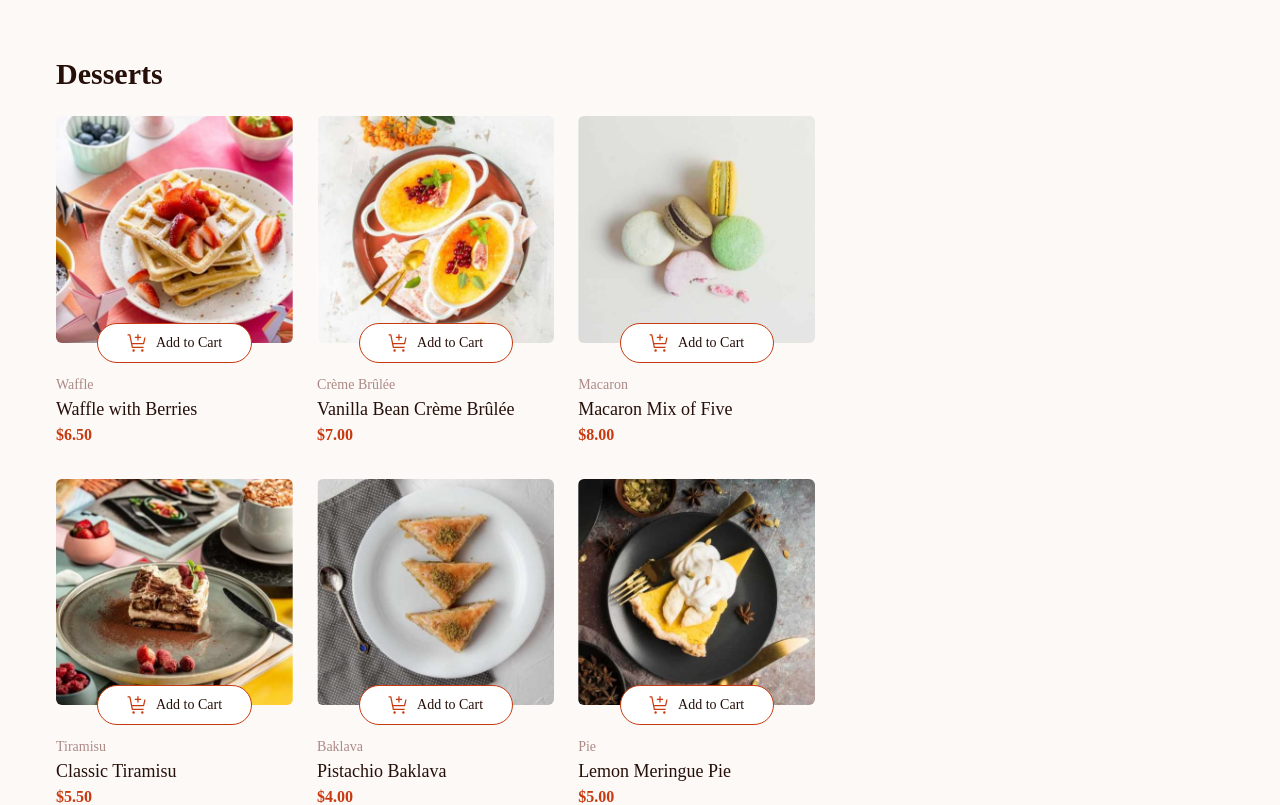
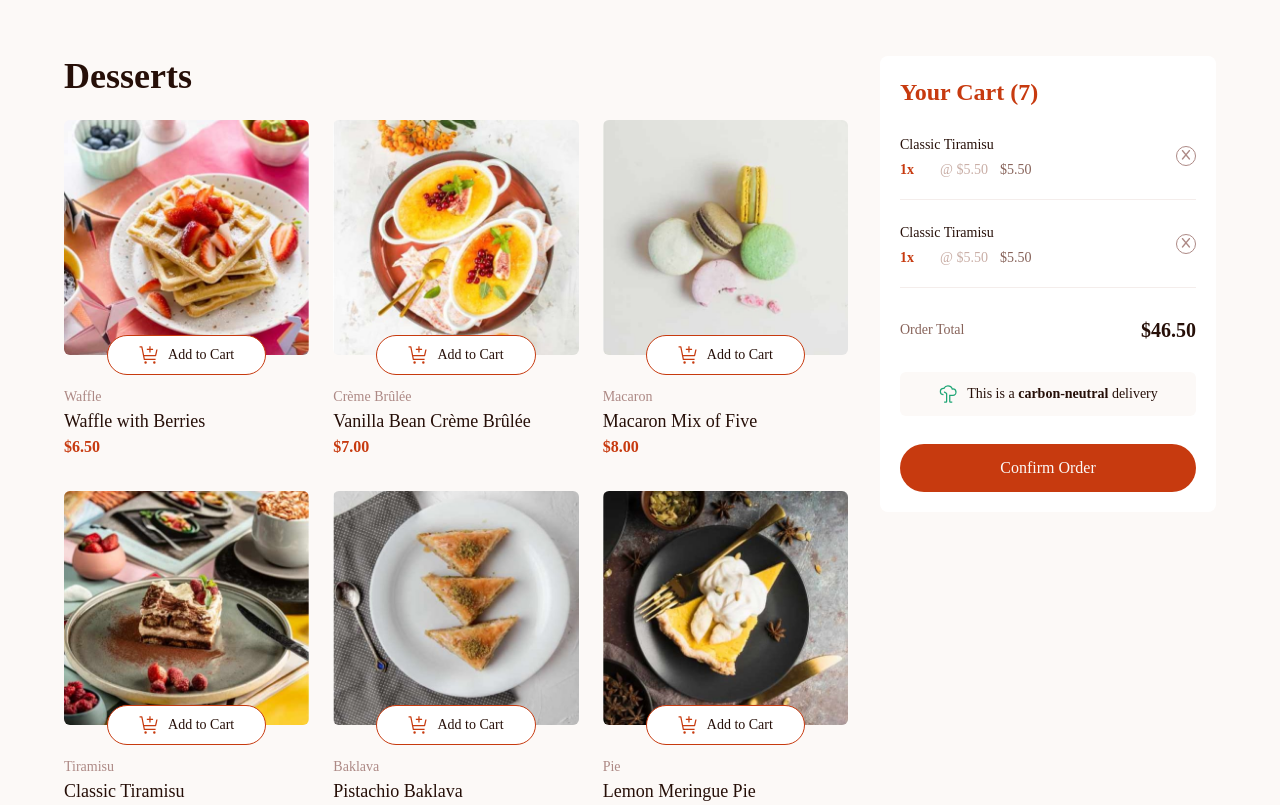
Before and after one commit to khatri2002/product-list-with-cart, a React (Create React App) app: page / in a window 1280 px wide. Shown: the top 805 px of the page. Built offline with nearby package versions, Linux system fonts and the light colour scheme.

Commit message:
feat(static cart UI implemented)

```diff
--- a/src/assets/images/index.ts
+++ b/src/assets/images/index.ts
@@ -1,4 +1,5 @@
 import IconAddToCart from "./icon-add-to-cart.svg";
+import IconCarbonNeutral from "./icon-carbon-neutral.svg";
 
 import ImageWaffleDesktop from "./image-waffle-desktop.jpg";
 import ImageWaffleMobile from "./image-waffle-mobile.jpg";
@@ -47,6 +48,7 @@ import ImagePannaCottaThumbnail from "./image-panna-cotta-thumbnail.jpg";
 
 export {
   IconAddToCart,
+  IconCarbonNeutral,
   ImageWaffleDesktop,
   ImageWaffleMobile,
   ImageWaffleTablet,
--- a/src/components/cart-section/CartSection.module.scss
+++ b/src/components/cart-section/CartSection.module.scss
@@ -1,3 +1,112 @@
 .container {
-  width: 35%;
+  width: 30%;
+
+  .box {
+    @apply sticky top-5 rounded-lg bg-white p-5;
+
+    .heroTitle {
+      @apply text-red text-2xl font-semibold;
+    }
+
+    .itemsContainer {
+      @apply mt-6;
+
+      .item {
+        @apply relative flex items-center justify-between py-5;
+
+        .content {
+          .title {
+            @apply text-sm font-medium text-rose-900;
+          }
+
+          .bottomTextContainer {
+            @apply mt-1 flex items-center gap-x-3 text-sm;
+
+            .quantity {
+              @apply text-red w-7 font-semibold;
+            }
+
+            .priceSub {
+              @apply text-rose-300;
+            }
+
+            .priceMain {
+              @apply font-medium text-rose-500;
+            }
+          }
+        }
+
+        .cancelBtn {
+          @apply flex h-5 w-5 items-center justify-center rounded-full border border-rose-400 transition duration-300;
+
+          i {
+            @apply text-rose-400 transition duration-300;
+            font-size: 0.7rem;
+          }
+
+          &:hover {
+            @apply border-rose-900 shadow;
+
+            i {
+              @apply text-rose-900;
+            }
+          }
+        }
+
+        &:first-child {
+          @apply pt-0;
+        }
+
+        &:before {
+          @apply absolute bottom-0 w-full bg-rose-100;
+          content: "";
+          height: 1px;
+        }
+      }
+    }
+
+    .orderContainer {
+      @apply my-7 flex items-center justify-between;
+
+      .field {
+        @apply text-sm font-medium text-rose-500;
+      }
+
+      .value {
+        @apply text-xl font-bold text-rose-900;
+      }
+    }
+
+    .badge {
+      @apply flex items-center justify-center gap-x-2 rounded-md bg-rose-50 py-3;
+
+      .text {
+        @apply text-sm text-rose-900;
+
+        .active {
+          @apply font-semibold;
+        }
+      }
+    }
+
+    .btn {
+      @apply bg-red relative mt-7 w-full overflow-hidden rounded-full py-3 font-medium text-rose-50;
+
+      span {
+        @apply relative;
+      }
+
+      &:before {
+        @apply absolute bottom-full left-0 h-full w-full rounded-full transition-all duration-200;
+        content: "";
+        background-color: hsl(14, 86%, 30%);
+      }
+
+      &:hover {
+        &:before {
+          @apply bottom-0;
+        }
+      }
+    }
+  }
 }
--- a/src/components/cart-section/CartSection.tsx
+++ b/src/components/cart-section/CartSection.tsx
@@ -1,7 +1,56 @@
+import { IconCarbonNeutral } from "../../assets/images";
 import styles from "./CartSection.module.scss";
 
 const CartSection = () => {
-  return <div className={styles.container}></div>;
+  return (
+    <div className={styles.container}>
+      <div className={styles.box}>
+        <h2 className={styles.heroTitle}>Your Cart (7)</h2>
+        <ul className={styles.itemsContainer}>
+          <li className={styles.item}>
+            <div className={styles.content}>
+              <span className={styles.title}>Classic Tiramisu</span>
+              <div className={styles.bottomTextContainer}>
+                <span className={styles.quantity}>1x</span>
+                <span className={styles.priceSub}>@ &#36;5.50</span>
+                <span className={styles.priceMain}>&#36;5.50</span>
+              </div>
+            </div>
+            <button className={styles.cancelBtn}>
+              <i className="fa-solid fa-x"></i>
+            </button>
+          </li>
+          <li className={styles.item}>
+            <div className={styles.content}>
+              <span className={styles.title}>Classic Tiramisu</span>
+              <div className={styles.bottomTextContainer}>
+                <span className={styles.quantity}>1x</span>
+                <span className={styles.priceSub}>@ &#36;5.50</span>
+                <span className={styles.priceMain}>&#36;5.50</span>
+              </div>
+            </div>
+            <button className={styles.cancelBtn}>
+              <i className="fa-solid fa-x"></i>
+            </button>
+          </li>
+        </ul>
+        <div className={styles.orderContainer}>
+          <span className={styles.field}>Order Total</span>
+          <span className={styles.value}>&#36;46.50</span>
+        </div>
+        <div className={styles.badge}>
+          <img src={IconCarbonNeutral} alt="icon-carbon-neutral" />
+          <span className={styles.text}>
+            This is a <span className={styles.active}>carbon-neutral</span>{" "}
+            delivery
+          </span>
+        </div>
+        <button type="button" className={styles.btn}>
+          <span>Confirm Order</span>
+        </button>
+      </div>
+    </div>
+  );
 };
 
 export default CartSection;
--- a/src/components/desserts-section/DessertsSection.module.scss
+++ b/src/components/desserts-section/DessertsSection.module.scss
@@ -1,8 +1,8 @@
 .container {
-  width: 65%;
+  width: 70%;
 
   .heroTitle {
-    @apply text-3xl font-bold text-rose-900;
+    @apply text-4xl font-bold text-rose-900;
   }
 
   .dessertsContainer {
--- a/src/pages/home/Home.module.scss
+++ b/src/pages/home/Home.module.scss
@@ -1,3 +1,3 @@
 .main {
-  @apply font-red-hat-text flex min-h-screen bg-rose-50 p-14;
+  @apply font-red-hat-text flex min-h-screen gap-x-8 bg-rose-50 px-16 py-14;
 }
```
